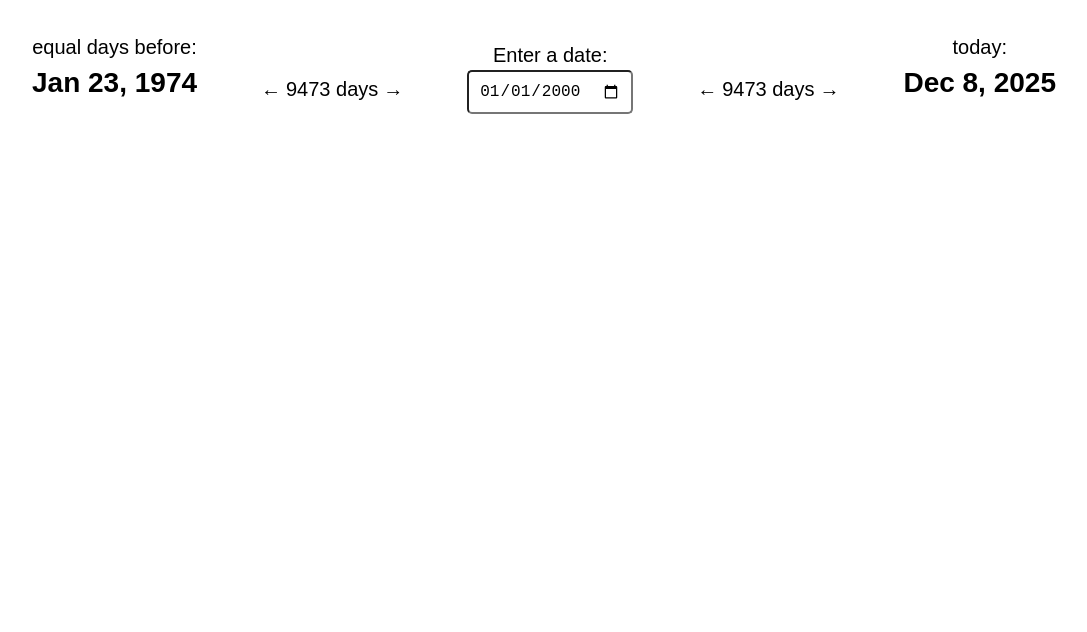
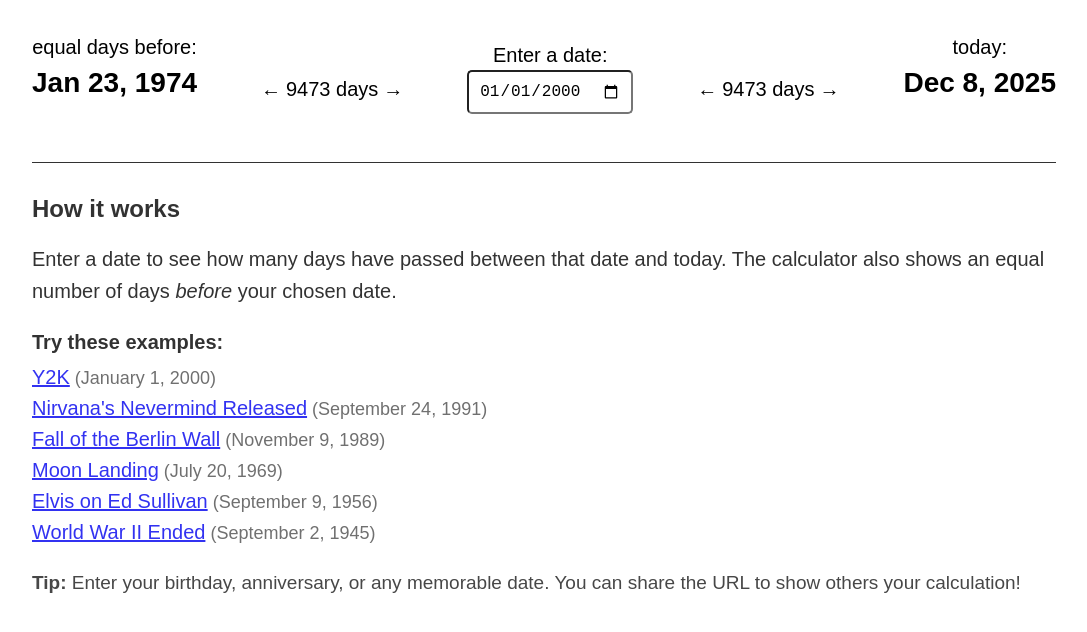
Before and after one commit to mikesusz/time-sqd-co, a React (Vite) app: page / in a window 1280 px wide. Shown: the top 632 px of the page, without its empty margins (96-1183 px from the left). Built offline with nearby package versions, Linux system fonts and the light colour scheme.

Commit message:
interim commit for update to add linking and instructions

```diff
--- a/src/App.tsx
+++ b/src/App.tsx
@@ -1,17 +1,50 @@
 import React, { useState } from 'react';
 import TimeDisplay from './components/TimeDisplay';
+import Instructions from './components/Instructions';
+
+const getDateFromURL = (): Date | null => {
+	const params = new URLSearchParams(window.location.search);
+	const dateParam = params.get('date');
+
+	if (dateParam) {
+		const parsedDate = new Date(dateParam);
+		// Check if date is valid
+		if (!isNaN(parsedDate.getTime())) {
+			return parsedDate;
+		}
+	}
+
+	return null;
+};
+
+const updateURL = (date: Date) => {
+	const params = new URLSearchParams(window.location.search);
+	const dateStr = date.toISOString().split('T')[0]; // Format as YYYY-MM-DD
+	params.set('date', dateStr);
+
+	const newURL = `${window.location.pathname}?${params.toString()}`;
+	window.history.replaceState({}, '', newURL);
+};
 
 const App: React.FC = () => {
-	// default to Jan 1, 2000
-	const [targetDate, setTargetDate] = useState<Date>(new Date(2000, 0, 1));
+	// Try to get date from URL, otherwise default to Jan 1, 2000
+	const [targetDate, setTargetDate] = useState<Date>(() => {
+		return getDateFromURL() || new Date(2000, 0, 1);
+	});
+
+	const handleDateChange = (newDate: Date) => {
+		setTargetDate(newDate);
+		updateURL(newDate);
+	};
 
 	return (
 		<main>
 			<TimeDisplay
 				currentDate={new Date()}
 				pastDate={targetDate}
-				onPastDateChange={setTargetDate}
+				onPastDateChange={handleDateChange}
 			/>
+			<Instructions />
 		</main>
 	);
 };
--- /dev/null
+++ b/src/components/Instructions.tsx
@@ -0,0 +1,85 @@
+import React from 'react';
+
+interface ExampleDate {
+	label: string;
+	date: string;
+	description: string;
+}
+
+const exampleDates: ExampleDate[] = [
+	{
+		label: 'Y2K',
+		date: '2000-01-01',
+		description: 'January 1, 2000',
+	},
+	{
+		label: 'Nirvana\'s Nevermind Released',
+		date: '1991-09-24',
+		description: 'September 24, 1991',
+	},
+	{
+		label: 'Fall of the Berlin Wall',
+		date: '1989-11-09',
+		description: 'November 9, 1989',
+	},
+	{
+		label: 'Moon Landing',
+		date: '1969-07-20',
+		description: 'July 20, 1969',
+	},
+	{
+		label: 'Elvis on Ed Sullivan',
+		date: '1956-09-09',
+		description: 'September 9, 1956',
+	},
+	{
+		label: 'World War II Ended',
+		date: '1945-09-02',
+		description: 'September 2, 1945',
+	},
+];
+
+const Instructions: React.FC = () => {
+	const handleExampleClick = (e: React.MouseEvent<HTMLAnchorElement>, date: string) => {
+		e.preventDefault();
+		const url = new URL(window.location.href);
+		url.searchParams.set('date', date);
+		window.history.pushState({}, '', url.toString());
+		// Trigger a popstate event to notify the app of the URL change
+		window.dispatchEvent(new PopStateEvent('popstate'));
+		// Force a page reload to update the state
+		window.location.href = url.toString();
+	};
+
+	return (
+		<div className="instructions">
+			<h2>How it works</h2>
+			<p>
+				Enter a date to see how many days have passed between that date and today.
+				The calculator also shows an equal number of days <em>before</em> your chosen date.
+			</p>
+
+			<h3>Try these examples:</h3>
+			<ul className="examples">
+				{exampleDates.map((example) => (
+					<li key={example.date}>
+						<a
+							href={`?date=${example.date}`}
+							onClick={(e) => handleExampleClick(e, example.date)}
+						>
+							{example.label}
+						</a>
+						<span className="example-description"> ({example.description})</span>
+					</li>
+				))}
+			</ul>
+
+			<p className="tip">
+				<strong>Tip:</strong> Enter your birthday, anniversary, or any memorable date.
+				You can share the URL to show others your calculation!
+			</p>
+		</div>
+	);
+};
+
+export default Instructions;
--- a/src/styles/app.css
+++ b/src/styles/app.css
@@ -15,6 +15,9 @@ body {
 	font-size: 1rem;
 	margin: 0;
 	padding: 20px;
+	/* use system colors for light/dark mode support */
+	background-color: Canvas;
+	color: CanvasText;
 }
 
 main {
@@ -107,3 +110,60 @@ textarea {
 		font-size: 1.4rem;
 	}
 }
+
+/* Instructions section - minimal styling */
+.instructions {
+	margin-top: 48px;
+	padding-top: 32px;
+	border-top: 1px solid currentColor;
+	opacity: 0.8;
+}
+
+.instructions h2 {
+	font-size: 1.2rem;
+	margin-top: 0;
+}
+
+.instructions h3 {
+	font-size: 1rem;
+	margin-top: 24px;
+	margin-bottom: 8px;
+}
+
+.instructions p {
+	line-height: 1.6;
+}
+
+.instructions .examples {
+	list-style: none;
+	padding: 0;
+	margin: 12px 0;
+}
+
+.instructions .examples li {
+	margin: 8px 0;
+}
+
+.instructions .examples a {
+	color: LinkText;
+	text-decoration: underline;
+}
+
+.instructions .examples a:visited {
+	color: VisitedText;
+}
+
+.instructions .examples a:hover {
+	opacity: 0.8;
+}
+
+.instructions .example-description {
+	opacity: 0.7;
+	font-size: 0.9rem;
+}
+
+.instructions .tip {
+	margin-top: 24px;
+	font-size: 0.95rem;
+	opacity: 0.9;
+}
```
